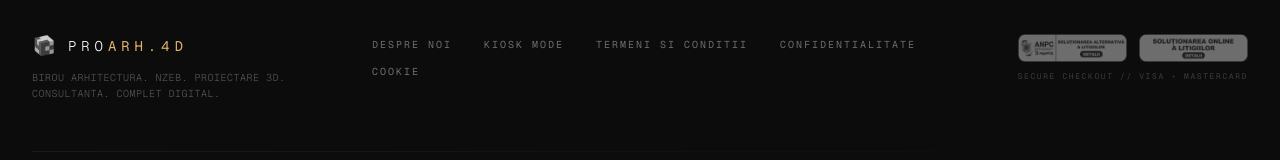
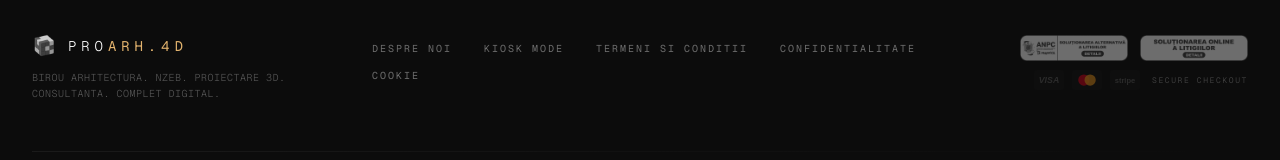
Before and after one commit to Bm8725/arhi-design, a Next.js app: page / in a window 1280 px wide. Shown: the part 4086-4246 px from the top of the page. Built offline with nearby package versions, Linux system fonts and the light colour scheme; no server answers; the database is empty.

Commit message:
STRIPE/VISA/MASTERCARD integrate footer

```diff
--- a/src/app/api/webhook/stripe/route.ts
+++ b/src/app/api/webhook/stripe/route.ts
@@ -1,4 +1,4 @@
-// src/app/api/webhooks/stripe/route.ts
+// src/app/api/webhook/stripe/route.ts
 import { NextResponse } from 'next/server'
 import type Stripe from 'stripe'
 import { stripe, ORDER_STATUS, CURRENCY, toCents } from '@/lib/stripe'
--- a/src/components/Footer.tsx
+++ b/src/components/Footer.tsx
@@ -1,6 +1,49 @@
 "use client";
 
 import Link from 'next/link';
+
+const VisaIcon = () => (
+  <svg viewBox="0 0 48 32" className="h-5 w-auto" aria-label="Visa" role="img">
+    <rect width="48" height="32" rx="4" fill="currentColor" fillOpacity="0.08" />
+    <text
+      x="24"
+      y="21"
+      textAnchor="middle"
+      fontSize="14"
+      fontWeight="700"
+      fontStyle="italic"
+      fontFamily="Arial, sans-serif"
+      fill="currentColor"
+    >
+      VISA
+    </text>
+  </svg>
+);
+
+const MastercardIcon = () => (
+  <svg viewBox="0 0 48 32" className="h-5 w-auto" aria-label="Mastercard" role="img">
+    <rect width="48" height="32" rx="4" fill="currentColor" fillOpacity="0.08" />
+    <circle cx="19" cy="16" r="9" fill="#eb001b" fillOpacity="0.85" />
+    <circle cx="29" cy="16" r="9" fill="#f79e1b" fillOpacity="0.85" />
+  </svg>
+);
+
+const StripeIcon = () => (
+  <svg viewBox="0 0 48 32" className="h-5 w-auto" aria-label="Stripe" role="img">
+    <rect width="48" height="32" rx="4" fill="currentColor" fillOpacity="0.08" />
+    <text
+      x="24"
+      y="21"
+      textAnchor="middle"
+      fontSize="12"
+      fontWeight="700"
+      fontFamily="Arial, sans-serif"
+      fill="currentColor"
+    >
+      stripe
+    </text>
+  </svg>
+);
 
 export default function Footer() {
   const scrolleazaSus = () => {
@@ -71,10 +114,21 @@ export default function Footer() {
                 </a>
               </div>
 
-              {/* Notificarea de plată modernă și curată sub logo-uri */}
-              <span className="text-[8px] text-white/20 uppercase tracking-[0.2em] whitespace-nowrap">
-                SECURE CHECKOUT // VISA • MASTERCARD
-              </span>
+              {/* Metode de plată */}
+              <div className="flex items-center gap-2 text-white/30">
+                <div className="opacity-40 hover:opacity-100 transition-opacity duration-300">
+                  <VisaIcon />
+                </div>
+                <div className="opacity-40 hover:opacity-100 transition-opacity duration-300">
+                  <MastercardIcon />
+                </div>
+                <div className="opacity-40 hover:opacity-100 transition-opacity duration-300">
+                  <StripeIcon />
+                </div>
+                <span className="text-[8px] text-white/20 uppercase tracking-[0.2em] whitespace-nowrap ml-1">
+                  SECURE CHECKOUT
+                </span>
+              </div>
             </div>
 
           </div>
```
